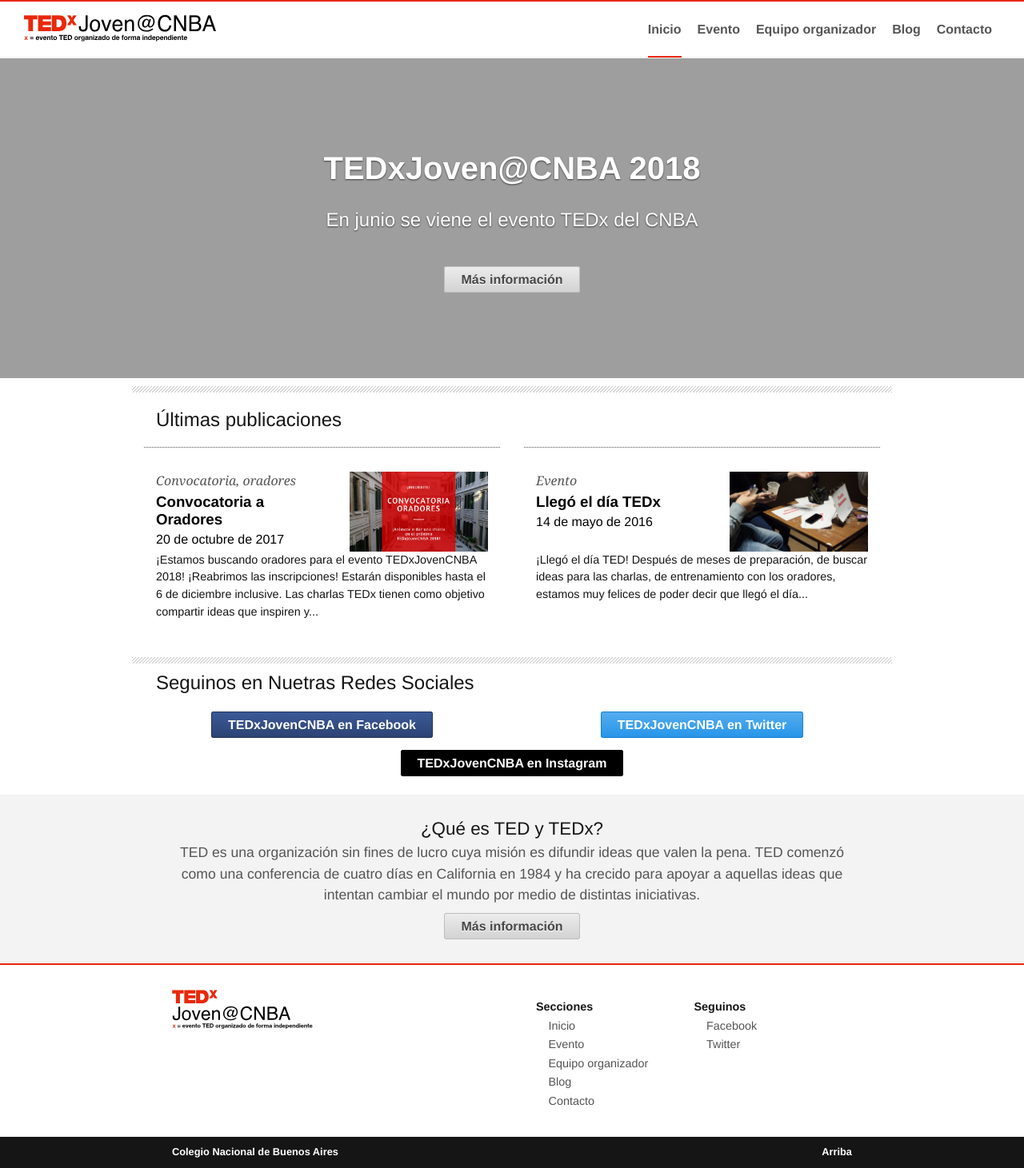
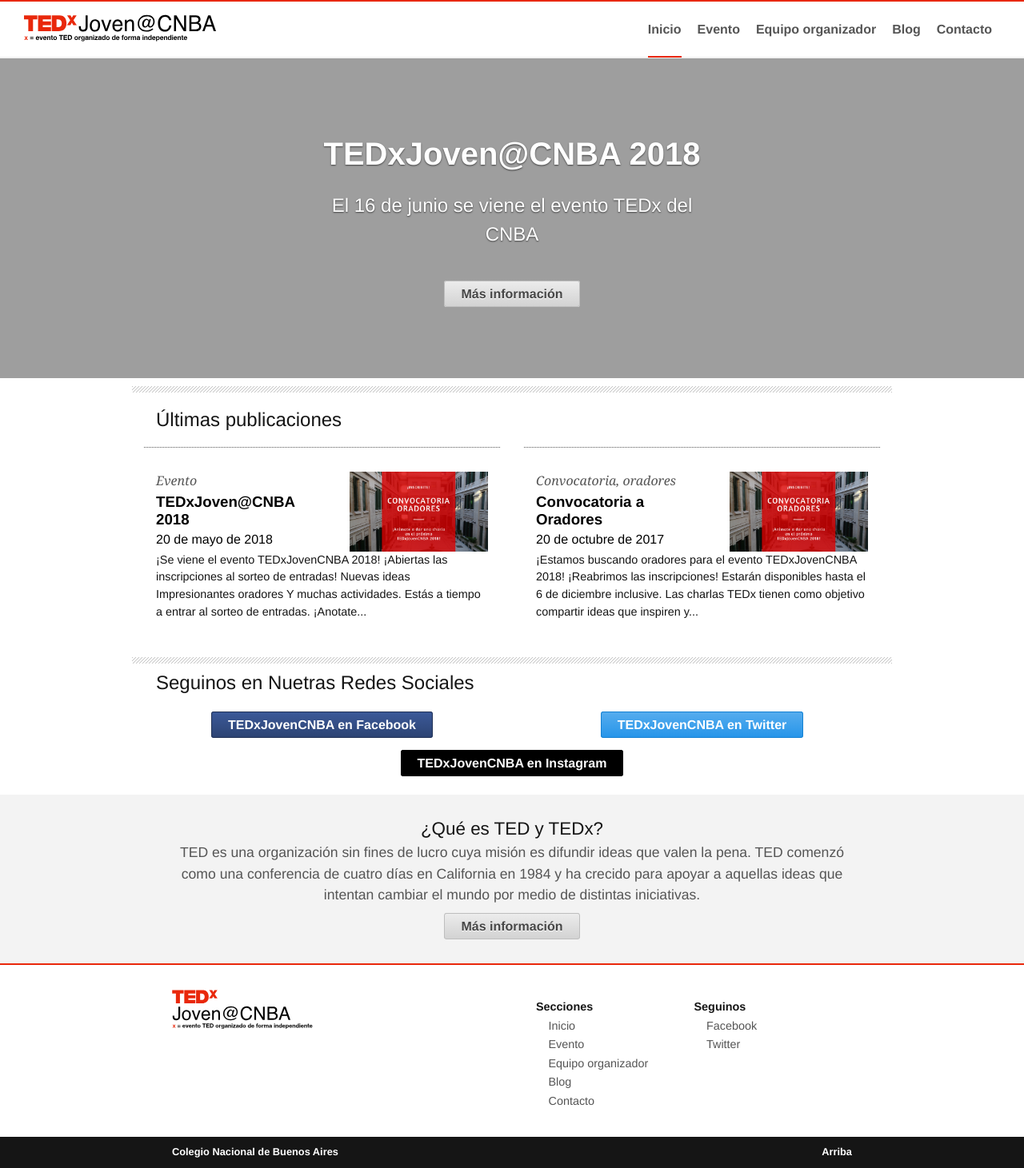
Before and after one commit to TEDxCNBA/pagina, a Jekyll site: the page built from index.html, in a window 1280 px wide. Shown: the whole page at 80% size. Built offline with Jekyll 4.4.1, drawn with Linux system fonts in a browser that asks for light colours.

Commit message:
Actualizacion de la fecha del evento, más post del evento para feed

```diff
--- a/_posts/2017-10-20-audiciones-tedx.markdown
+++ b/_posts/2017-10-20-audiciones-tedx.markdown
@@ -3,7 +3,7 @@
 title: "Convocatoria a Oradores"
 date: 2017-10-20 13:45:00 -0300
 categories: convocatoria oradores
-image: /assets/convocatoria.png
+image: /assets/Convocatoria.png
 ---
 
 <i>¡Estamos buscando oradores para el evento TEDxJovenCNBA 2018!</i>
--- /dev/null
+++ b/_posts/2018-05-20-evento2018-tedx.markdown
@@ -0,0 +1,23 @@
+---
+layout: post
+title: "TEDxJoven@CNBA 2018"
+date: 2018-05-20 09:0:00 -0300
+categories: evento
+image: /assets/convocatoria.png
+---
+
+<i>¡Se viene el evento TEDxJovenCNBA 2018!</i>
+
+<b>¡Abiertas las inscripciones al sorteo de entradas!</b>
+
+Nuevas ideas
+Impresionantes oradores
+Y muchas actividades.
+
+Estás a tiempo a entrar al sorteo de entradas.
+
+¡Anotate para obtener la tuya!
+
+Haz click en este [link](https://goo.gl/forms/SMgF65u5RnuYd5NA2).
+
+Si tenés algunda pregunta, no dudes en hacerla en [Facebook](https://www.facebook.com/TEDxJovenCNBA/), [Twitter](https://twitter.com/TEDxJovenCNBA), o por [mail](http://www.tedxcnba.com/contacto/).
--- a/evento2018.html
+++ b/evento2018.html
@@ -7,7 +7,7 @@
 	<div class="evento-desc">
 		<div class="flex flex--center">
 			<div class="col col--12 col__md--9">
-				<h3>En junio se viene el segundo TEDx del Colegio Nacional de Buenos Aires.</h3>
+				<h3>El 16 de junio se viene el segundo TEDx del Colegio Nacional de Buenos Aires.</h3>
 				 <ul>
 				 	<li>Nuevas ideas</li>
 				 	<li>Impresionantes oradores</li>
--- a/index.html
+++ b/index.html
@@ -3,7 +3,7 @@
 body-class: inicio
 
 hero-title: TEDxJoven@CNBA 2018
-hero-description: En junio se viene el evento TEDx del CNBA
+hero-description: El 16 de junio se viene el evento TEDx del CNBA
 hero-button-text: Más información
 hero-button-link: /evento2018
 hero-bg: /assets/escalera.jpg
```
